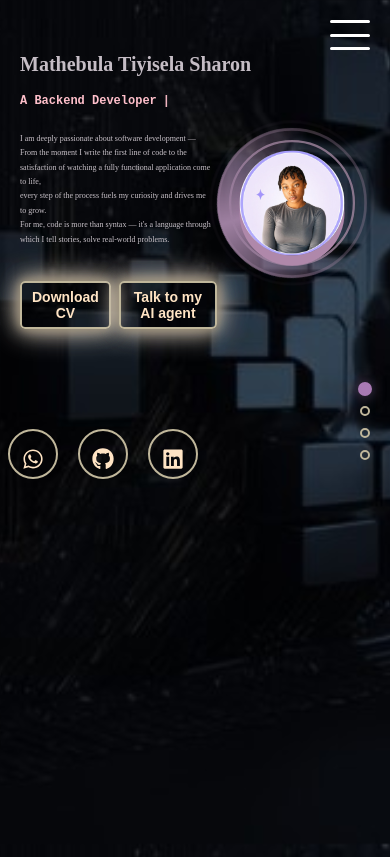
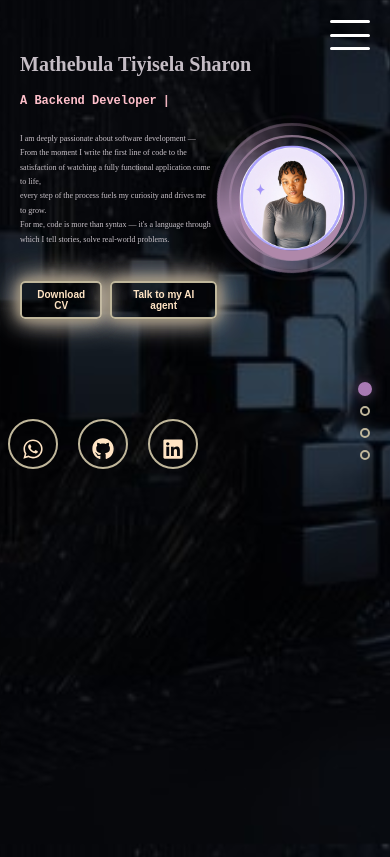
Before and after one commit to Sharon-software/Portfolio, a React (Vite) app in the folder my-app/: page / in a window 390 px wide. Built offline with nearby package versions, Linux system fonts and the light colour scheme.

Commit message:
button home

```diff
--- a/my-app/src/index.css
+++ b/my-app/src/index.css
@@ -1197,7 +1197,7 @@ animation-delay: 1s;
   }
 
   .attachs button {
-  font-size: 14px;
+  font-size: 10px;
   padding: 6px 10px;
   margin-right: 0;
   }
```
